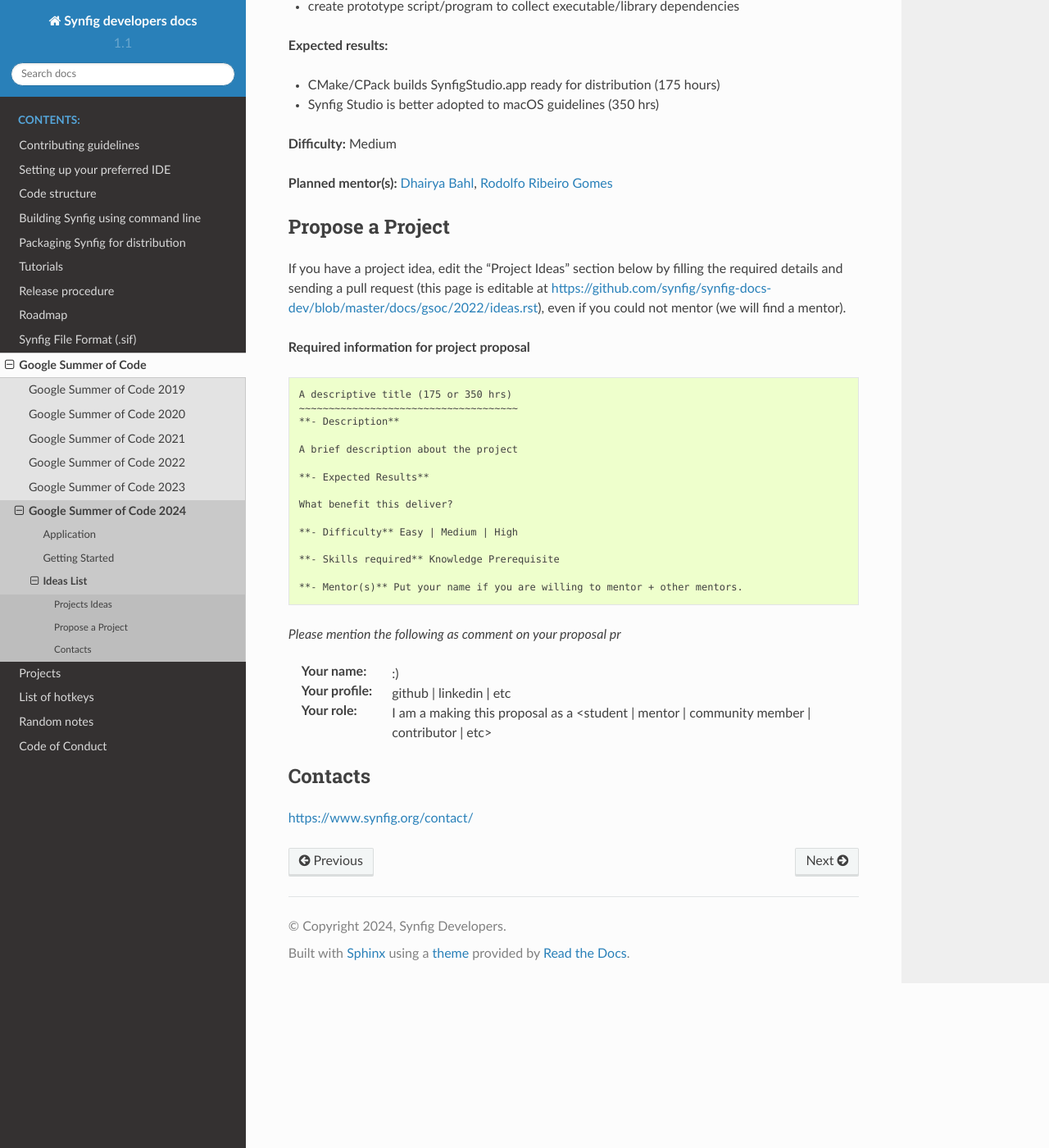
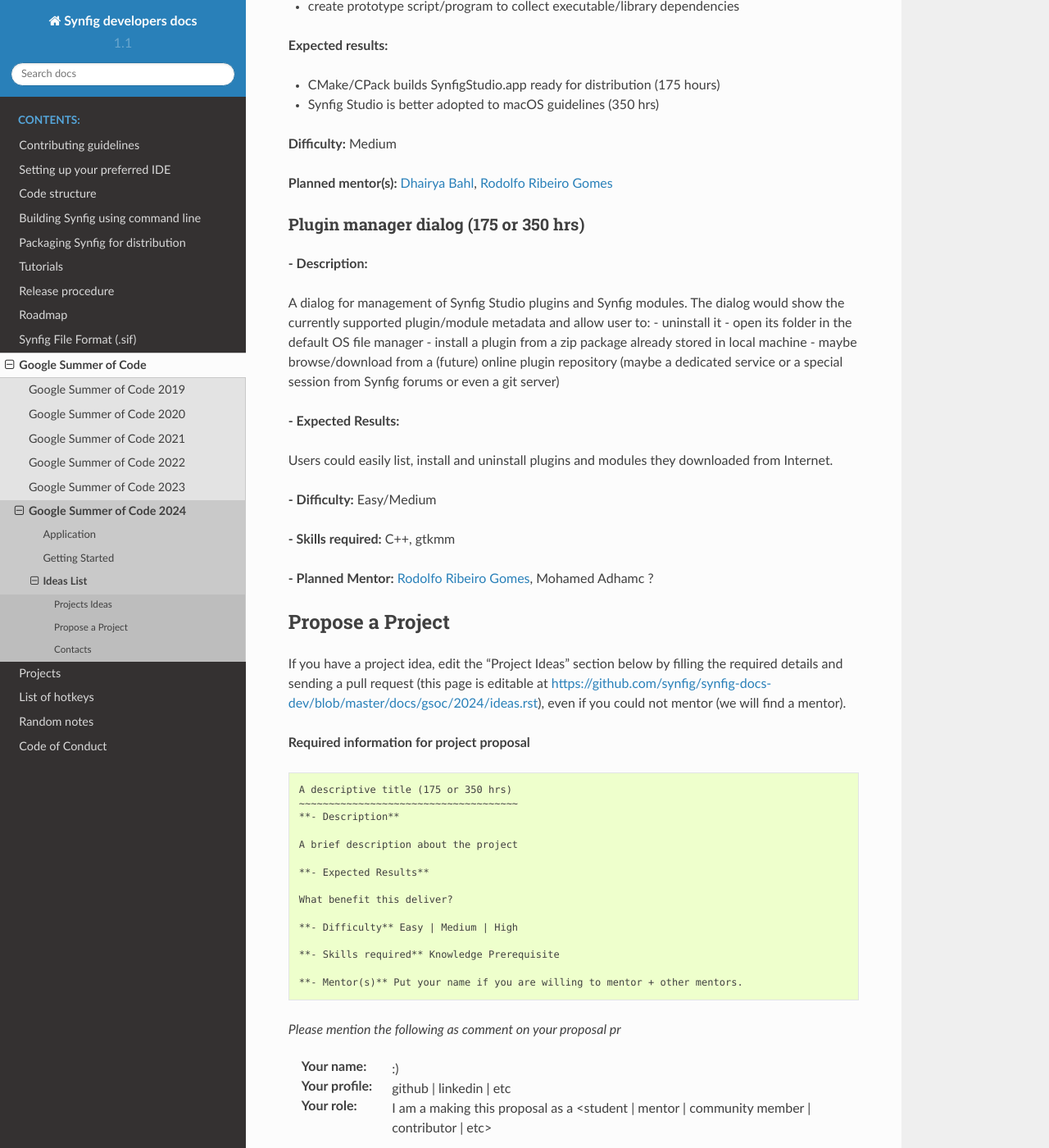
Before and after one commit to synfig/synfig-docs-dev, a Sphinx documentation site: the page built from docs/gsoc/2024/ideas.rst, in a window 1280 px wide and 1400 px high, scrolled down 1522 px. Shown: the whole window at 82% size. Built offline with Sphinx 7.4.7 and the Read the Docs theme 2.0.0, drawn with Linux system fonts in a browser that asks for light colours.

Commit message:
Propose plugin manager dialog for GSoC 2024

```diff
--- a/docs/gsoc/2024/ideas.rst
+++ b/docs/gsoc/2024/ideas.rst
@@ -65,9 +65,31 @@
 **Planned mentor(s):** `Dhairya Bahl <https://github.com/DhairyaBahl>`_, `Rodolfo Ribeiro Gomes <https://github.com/rodolforg>`_
 
 
+Plugin manager dialog (175 or 350 hrs)
+~~~~~~~~~~~~~~~~~~~~~~~~~~~~~~~~~
+
+**- Description:**
+
+A dialog for management of Synfig Studio plugins and Synfig modules.
+The dialog would show the currently supported plugin/module metadata and allow user to:
+- uninstall it
+- open its folder in the default OS file manager
+- install a plugin from a zip package already stored in local machine
+- maybe browse/download from a (future) online plugin repository (maybe a dedicated service or a special session from Synfig forums or even a git server)
+
+**- Expected Results:**
+
+Users could easily list, install and uninstall plugins and modules they downloaded from Internet.
+
+**- Difficulty:** Easy/Medium
+
+**- Skills required:** C++, gtkmm
+
+**- Planned Mentor:** `Rodolfo Ribeiro Gomes <https://github.com/rodolforg>`_, Mohamed Adhamc ?
+
 Propose a Project
 ------------------
-If you have a project idea, edit the "Project Ideas" section below by filling the required details and sending a pull request (this page is editable at  https://github.com/synfig/synfig-docs-dev/blob/master/docs/gsoc/2022/ideas.rst), even if you could not mentor (we will find a mentor).
+If you have a project idea, edit the "Project Ideas" section below by filling the required details and sending a pull request (this page is editable at  https://github.com/synfig/synfig-docs-dev/blob/master/docs/gsoc/2024/ideas.rst), even if you could not mentor (we will find a mentor).
 
 **Required information for project proposal**
 
```
